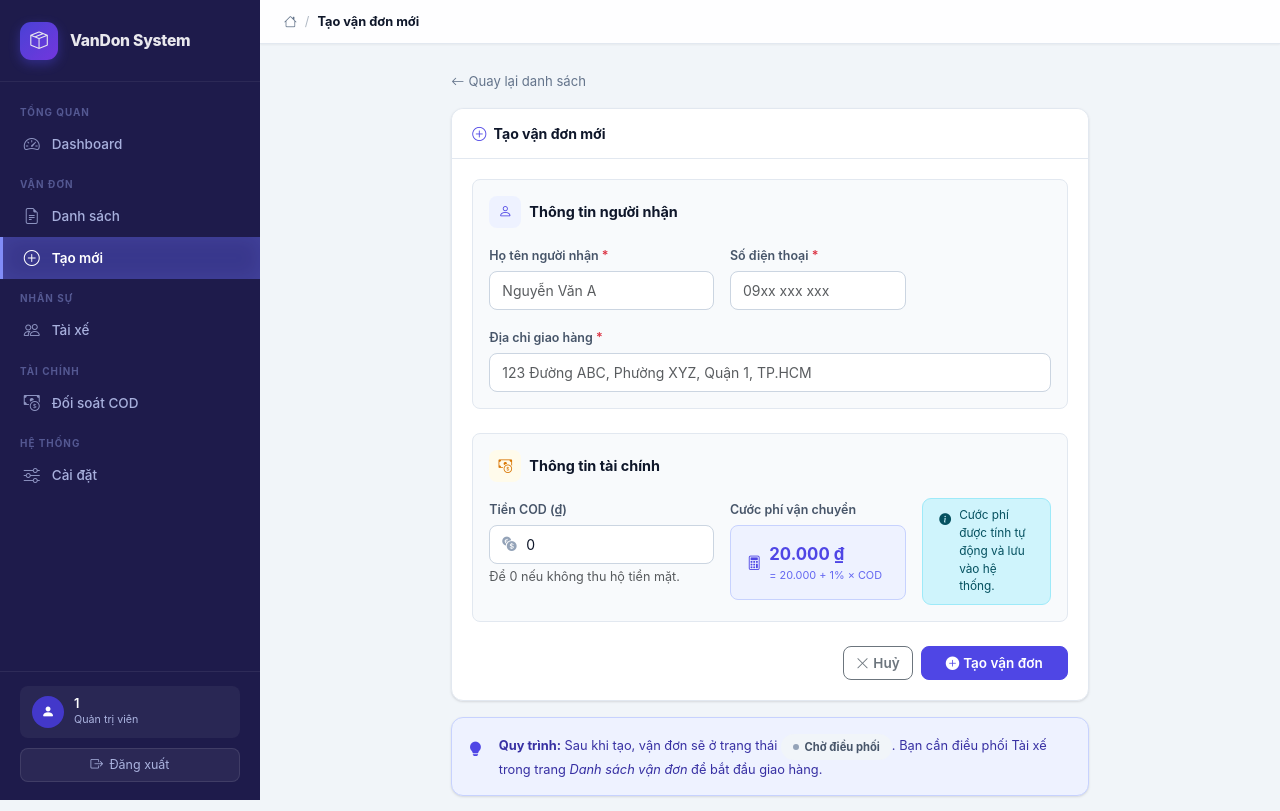
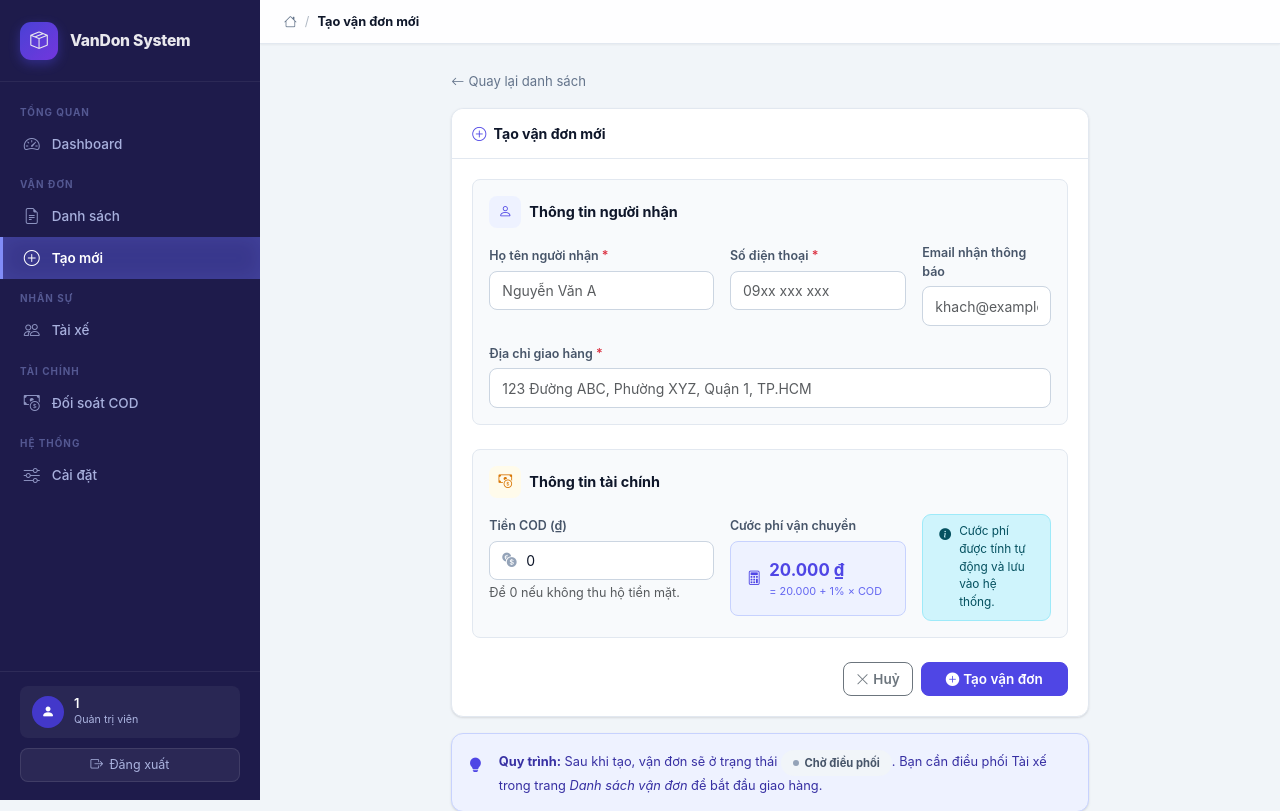
Before and after one commit to Truowngg12/web_quanligiaovan, a Flask app: page /admin/waybills/create in a window 1280 px wide. Shown: the top 811 px of the page. Run offline with Flask 3, Linux system fonts and the light colour scheme; the visitor is signed in with stand-in values (Sample User, id 1); some libraries are stand-ins or nearby versions.

Commit message:
Update to v6 with Excel export and email notifications
Co-authored-by: Copilot <223556219+Copilot@users.noreply.github.com>

```diff
--- a/app.py
+++ b/app.py
@@ -5,14 +5,24 @@ Last-Mile Waybill Management and Financial Reconciliation System
 """
 import os
 import random
+import re
 import string
 from datetime import datetime, date, timedelta
 from decimal import Decimal
 from functools import wraps
 
 import bcrypt
+import io
+import smtplib
+import threading
+import openpyxl
+from openpyxl.styles import (Font, PatternFill, Alignment, Border, Side)
+from openpyxl.utils import get_column_letter
+from email.mime.text      import MIMEText
+from email.mime.multipart import MIMEMultipart
+
 from flask import (Flask, flash, jsonify, redirect, render_template,
-                   request, send_from_directory, session, url_for)
+                   request, send_file, send_from_directory, session, url_for)
 from sqlalchemy import func
 from werkzeug.utils import secure_filename
 
@@ -26,6 +36,18 @@ app.secret_key = "vandon-secret-key-change-in-production-2024"
 app.config["SQLALCHEMY_DATABASE_URI"] = "sqlite:///vandon.db"
 app.config["SQLALCHEMY_TRACK_MODIFICATIONS"] = False
 app.config["SESSION_COOKIE_SAMESITE"] = "Lax"
+
+# ── Email Notification config (Task: Auto Email) ────────────────────────────
+# Cách lấy App Password Gmail:
+#   Google Account → Security → 2-Step Verification → App Passwords
+#   Tạo mật khẩu cho "Mail" → paste 16 ký tự vào MAIL_PASSWORD
+# Đặt MAIL_ENABLED=true trong môi trường khi muốn gửi mail thật
+app.config["MAIL_SERVER"]   = os.environ.get("MAIL_SERVER",   "smtp.gmail.com")
+app.config["MAIL_PORT"]     = int(os.environ.get("MAIL_PORT", "587"))
+app.config["MAIL_USERNAME"] = os.environ.get("MAIL_USERNAME", "your_gmail@gmail.com")
+app.config["MAIL_PASSWORD"] = os.environ.get("MAIL_PASSWORD", "xxxx xxxx xxxx xxxx")
+app.config["MAIL_FROM"]     = os.environ.get("MAIL_FROM",     "VanDon Express <your_gmail@gmail.com>")
+app.config["MAIL_ENABLED"]  = os.environ.get("MAIL_ENABLED",  "false").lower() == "true"
 
 # ── Task 1: File-upload configuration ──────────────────────────────────────────
 _UPLOAD_BASE = os.path.join(os.path.dirname(__file__), "static", "uploads", "proofs")
@@ -164,6 +186,95 @@ def get_setting(key: str, default: str = "") -> str:
     """Fetch a single setting value by key; return default if not found."""
     row = CauHinhHeThong.query.filter_by(key=key).first()
     return row.value if row else default
+
+
+# ── Email Notification helper ──────────────────────────────────────────────────
+def send_status_email(customer_email: str, tracking_id: str,
+                      new_status: str, recipient_name: str = "") -> None:
+    """
+    Gửi email thông báo thay đổi trạng thái vận đơn.
+    Chạy trong daemon thread — KHÔNG block HTTP response.
+    Nếu MAIL_ENABLED=false → bỏ qua hoàn toàn (safe cho dev).
+    """
+    if not app.config.get("MAIL_ENABLED"):
+        app.logger.debug(f"[EMAIL] Skipped (MAIL_ENABLED=false) → {customer_email}")
+        return
+
+    def _worker():
+        try:
+            subject  = f"[VanDon] Vận đơn {tracking_id} — {new_status}"
+            track_url = f"http://localhost:5000/track?id={tracking_id}"
+            html_body = f"""<!DOCTYPE html>
+<html lang="vi">
+<head><meta charset="UTF-8"></head>
+<body style="margin:0;padding:0;background:#f1f5f9;font-family:'Segoe UI',Arial,sans-serif;">
+  <div style="max-width:560px;margin:32px auto;border-radius:16px;overflow:hidden;
+              box-shadow:0 4px 24px rgba(0,0,0,.10);">
+    <div style="background:linear-gradient(135deg,#1e1b4b,#4338ca);padding:28px 32px;text-align:center;">
+      <div style="font-size:28px;margin-bottom:6px;">📦</div>
+      <h1 style="color:#fff;margin:0;font-size:20px;font-weight:800;">Thông báo vận đơn</h1>
+      <p style="color:rgba(199,210,254,.75);margin:6px 0 0;font-size:13px;">
+        VanDon Express — Hệ thống Quản lý Giao vận chặng cuối</p>
+    </div>
+    <div style="background:#fff;padding:28px 32px;">
+      <p style="color:#334155;font-size:15px;margin-top:0;">
+        Xin chào <strong>{recipient_name or "Quý khách"}</strong>,</p>
+      <p style="color:#475569;font-size:14px;line-height:1.7;">
+        Đơn hàng của bạn vừa được cập nhật trạng thái mới:</p>
+      <div style="background:#f0fdf4;border:1.5px solid #86efac;border-radius:12px;
+                  padding:20px;margin:20px 0;text-align:center;">
+        <div style="font-size:11px;color:#64748b;text-transform:uppercase;
+                    letter-spacing:.1em;font-weight:700;margin-bottom:6px;">Mã vận đơn</div>
+        <div style="font-family:'Courier New',monospace;font-size:24px;font-weight:900;
+                    color:#1e1b4b;letter-spacing:.06em;margin-bottom:12px;">{tracking_id}</div>
+        <div style="display:inline-block;background:#16a34a;color:#fff;
+                    padding:7px 22px;border-radius:20px;font-weight:700;font-size:14px;">
+          ✓ {new_status}</div>
+      </div>
+      <p style="color:#64748b;font-size:13px;margin-bottom:4px;">
+        Tra cứu tình trạng đơn hàng của bạn:</p>
+      <a href="{track_url}" style="display:inline-block;background:#eef2ff;color:#4f46e5;
+         padding:10px 20px;border-radius:9px;text-decoration:none;
+         font-weight:700;font-size:13px;">
+        🔍 Tra cứu vận đơn {tracking_id}</a>
+      <hr style="border:none;border-top:1px solid #f1f5f9;margin:24px 0;">
+      <p style="color:#94a3b8;font-size:11px;margin:0;line-height:1.6;">
+        Email này được gửi tự động từ hệ thống VanDon Express.<br>
+        Vui lòng không trả lời email này.</p>
+    </div>
+  </div>
+</body>
+</html>"""
+            msg = MIMEMultipart("alternative")
+            msg["Subject"] = subject
+            msg["From"]    = app.config["MAIL_FROM"]
+            msg["To"]      = customer_email
+            msg.attach(MIMEText(html_body, "html", "utf-8"))
+
+            with smtplib.SMTP(app.config["MAIL_SERVER"],
+                              app.config["MAIL_PORT"]) as srv:
+                srv.ehlo()
+                srv.starttls()
+                srv.login(app.config["MAIL_USERNAME"],
+                          app.config["MAIL_PASSWORD"])
+                srv.sendmail(app.config["MAIL_FROM"],
+                             [customer_email], msg.as_bytes())
+            app.logger.info(
+                f"[EMAIL] ✔ Sent to {customer_email} for {tracking_id}")
+        except Exception as exc:
+            # Lỗi email KHÔNG crash request chính
+            app.logger.error(
+                f"[EMAIL] ✘ Failed → {customer_email} / {tracking_id}: {exc}")
+
+    threading.Thread(target=_worker, daemon=True).start()
+
+
+def get_customer_contact(waybill: VanDon):
+    """Return recipient name and optional email stored in the waybill contact."""
+    parts = waybill.ThongTinNhan.split(" | ")
+    name = parts[0].strip() if parts else ""
+    email = parts[3].strip() if len(parts) > 3 else ""
+    return name, email if re.fullmatch(r"[^@\s]+@[^@\s]+\.[^@\s]+", email) else None
 
 
 # ──────────────────────────────────────────────────────────────────────────────
@@ -363,15 +474,19 @@ def admin_create_waybill():
         ten_nhan    = request.form.get("ten_nhan",    "").strip()
         sdt_nhan    = request.form.get("sdt_nhan",    "").strip()
         dia_chi     = request.form.get("dia_chi",     "").strip()
+        email_nhan  = request.form.get("email_nhan",  "").strip()
         raw_cod     = request.form.get("tien_cod",    "0").strip() or "0"
 
         if not all([ten_nhan, sdt_nhan, dia_chi]):
             flash("Vui lòng điền đầy đủ thông tin người nhận!", "danger")
             return render_template("admin/waybill_create.html", drivers=drivers)
+        if email_nhan and not re.fullmatch(r"[^@\s]+@[^@\s]+\.[^@\s]+", email_nhan):
+            flash("Email người nhận không hợp lệ!", "danger")
+            return render_template("admin/waybill_create.html", drivers=drivers)
 
         tien_cod     = Decimal(raw_cod)
         cuoc_phi     = calculate_shipping_fee(tien_cod)
-        thong_tin    = f"{ten_nhan} | {sdt_nhan} | {dia_chi}"
+        thong_tin    = " | ".join(filter(None, [ten_nhan, sdt_nhan, dia_chi, email_nhan]))
         ma_van_don   = generate_waybill_id()
 
         try:
@@ -884,6 +999,19 @@ def driver_update_status(ma_van_don):
             cod_fmt = vnd_format(van_don.TienCOD)
             flash(f"✔ Giao hàng thành công! Ví COD đã được cộng {cod_fmt}.", "success")
 
+            # ── Email Notification (non-blocking, ADD-ON) ─────────────────
+            # ThongTinNhan format: "Tên | SĐT | Địa chỉ | Email" (4 trường)
+            # Nếu chỉ có 3 trường (format cũ) → bỏ qua, không crash
+            _cust_name, _cust_email = get_customer_contact(van_don)
+            if _cust_email and "@" in _cust_email:
+                send_status_email(
+                    customer_email=_cust_email,
+                    tracking_id=ma_van_don,
+                    new_status=VanDon.STATUS_SUCCESS,
+                    recipient_name=_cust_name,
+                )
+            # ── END Email Notification ────────────────────────────────────
+
         elif action == "fail":
             if not ly_do:
                 flash("Bạn phải nhập lý do khi báo giao thất bại!", "danger")
@@ -898,6 +1026,15 @@ def driver_update_status(ma_van_don):
             ))
             db.session.commit()
             flash("Đã cập nhật trạng thái giao thất bại.", "info")
+
+            _cust_name, _cust_email = get_customer_contact(van_don)
+            if _cust_email:
+                send_status_email(
+                    customer_email=_cust_email,
+                    tracking_id=ma_van_don,
+                    new_status=VanDon.STATUS_FAILED,
+                    recipient_name=_cust_name,
+                )
 
         else:
             flash("Hành động không hợp lệ.", "danger")
@@ -921,6 +1058,182 @@ def serve_proof(filename):
 # ──────────────────────────────────────────────────────────────────────────────
 # ADMIN — System Settings (Task 2)
 # ──────────────────────────────────────────────────────────────────────────────
+
+# ──────────────────────────────────────────────────────────────────────────────
+# ADMIN — Export Excel (ADD-ON)
+# ──────────────────────────────────────────────────────────────────────────────
+@app.route("/admin/export/excel")
+@admin_required
+def admin_export_excel():
+    """
+    Xuất toàn bộ VAN_DON ra Excel 2 sheet: chi tiết + tóm tắt.
+    Dùng openpyxl, stream qua BytesIO — không ghi file lên disk.
+    Không thay đổi bất kỳ logic nghiệp vụ nào.
+    """
+    # ── 1. Query ─────────────────────────────────────────────────
+    rows = (
+        db.session.query(VanDon, TaiXe)
+        .outerjoin(TaiXe, VanDon.MaTaiXe == TaiXe.MaTaiXe)
+        .order_by(VanDon.NgayTao.desc())
+        .all()
+    )
+
+    # ── 2. Workbook + styles ──────────────────────────────────────
+    wb  = openpyxl.Workbook()
+    ws1 = wb.active
+    ws1.title = "Danh sách vận đơn"
+
+    _thin   = Side(style="thin", color="D1D5DB")
+    _border = Border(left=_thin, right=_thin, top=_thin, bottom=_thin)
+
+    _hdr_font  = Font(name="Calibri", bold=True, color="FFFFFF", size=10)
+    _hdr_fill  = PatternFill("solid", fgColor="1E1B4B")
+    _hdr_align = Alignment(horizontal="center", vertical="center", wrap_text=True)
+    _cell_align = Alignment(horizontal="left",  vertical="center")
+    _num_align  = Alignment(horizontal="right", vertical="center")
+
+    _status_fill = {
+        VanDon.STATUS_PENDING:    PatternFill("solid", fgColor="F8FAFC"),
+        VanDon.STATUS_DELIVERING: PatternFill("solid", fgColor="FFFBEB"),
+        VanDon.STATUS_SUCCESS:    PatternFill("solid", fgColor="F0FDF4"),
+        VanDon.STATUS_FAILED:     PatternFill("solid", fgColor="FEF2F2"),
+        VanDon.STATUS_RECONCILED: PatternFill("solid", fgColor="EEF2FF"),
+    }
+
+    # ── 3. Headers ────────────────────────────────────────────────
+    HEADERS = [
+        ("Mã vận đơn",       18),
+        ("Người nhận",        22),
+        ("Số điện thoại",     15),
+        ("Địa chỉ giao",      38),
+        ("Email",             28),
+        ("Tiền COD (₫)",      16),
+        ("Cước phí (₫)",      14),
+        ("Trạng thái",        18),
+        ("Tài xế",            20),
+        ("Ngày tạo",          18),
+        ("Ảnh minh chứng",    16),
+    ]
+    for col, (title, width) in enumerate(HEADERS, 1):
+        c = ws1.cell(row=1, column=col, value=title)
+        c.font      = _hdr_font
+        c.fill      = _hdr_fill
+        c.alignment = _hdr_align
+        c.border    = _border
+        ws1.column_dimensions[get_column_letter(col)].width = width
+    ws1.row_dimensions[1].height = 28
+
+    # ── 4. Data rows ──────────────────────────────────────────────
+    VND_FMT = '#,##0 [$₫-vi-VN]'
+    for r, (w, tx) in enumerate(rows, 2):
+        parts = w.ThongTinNhan.split(" | ")
+        sf    = _status_fill.get(w.TrangThai)
+
+        vals = [
+            w.MaVanDon,
+            parts[0] if len(parts) > 0 else "",
+            parts[1] if len(parts) > 1 else "",
+            parts[2] if len(parts) > 2 else "",
+            parts[3] if len(parts) > 3 else "",
+            float(w.TienCOD),
+            float(w.CuocPhi),
+            w.TrangThai,
+            tx.TenTaiXe if tx else "—",
+            w.NgayTao.strftime("%d/%m/%Y %H:%M") if w.NgayTao else "",
+            "Có ảnh" if w.HinhAnhMinhChung else "",
+        ]
+        for col, val in enumerate(vals, 1):
+            c = ws1.cell(row=r, column=col, value=val)
+            c.border    = _border
+            c.alignment = _cell_align
+            if sf:
+                c.fill = sf
+        for col in (6, 7):        # format tiền
+            ws1.cell(row=r, column=col).number_format = VND_FMT
+            ws1.cell(row=r, column=col).alignment     = _num_align
+
+    ws1.freeze_panes = "A2"
+    ws1.auto_filter.ref = f"A1:{get_column_letter(len(HEADERS))}1"
+
+    # ── 5. Summary sheet ──────────────────────────────────────────
+    ws2 = wb.create_sheet("Tóm tắt")
+    ws2.column_dimensions["A"].width = 34
+    ws2.column_dimensions["B"].width = 22
+
+    total     = len(rows)
+    ok        = sum(1 for w, _ in rows
+                    if w.TrangThai in [VanDon.STATUS_SUCCESS,
+                                       VanDon.STATUS_RECONCILED])
+    fail      = sum(1 for w, _ in rows if w.TrangThai == VanDon.STATUS_FAILED)
+    going     = sum(1 for w, _ in rows if w.TrangThai == VanDon.STATUS_DELIVERING)
+    wait      = sum(1 for w, _ in rows if w.TrangThai == VanDon.STATUS_PENDING)
+    cod_ok    = sum(float(w.TienCOD) for w, _ in rows
+                    if w.TrangThai in [VanDon.STATUS_SUCCESS,
+                                       VanDon.STATUS_RECONCILED])
+    fee_total = sum(float(w.CuocPhi) for w, _ in rows)
+    pct       = round(ok / total * 100, 1) if total else 0.0
+
+    _s_hdr  = Font(name="Calibri", bold=True, size=13, color="1E1B4B")
+    _s_key  = Font(name="Calibri", bold=True, size=10)
+    _s_sub  = Font(name="Calibri", bold=True, size=10, color="FFFFFF")
+    _s_fill = PatternFill("solid", fgColor="EEF2FF")
+    _sub_fill = PatternFill("solid", fgColor="4338CA")
+
+    summary = [
+        ("📊 BÁO CÁO TỔNG HỢP VẬN ĐƠN",        None,       "title"),
+        (None,                                    None,       None),
+        ("Chỉ số",                               "Giá trị",  "subhdr"),
+        ("Tổng số vận đơn",                       total,      "data"),
+        ("Giao thành công (+ Đã đối soát)",        ok,         "data"),
+        ("Đang giao",                             going,      "data"),
+        ("Giao thất bại",                         fail,       "data"),
+        ("Chờ điều phối",                         wait,       "data"),
+        ("Tỉ lệ thành công (%)",                  pct,        "data"),
+        (None,                                    None,       None),
+        ("Tổng COD đã thu (₫)",                   cod_ok,     "money"),
+        ("Tổng cước phí (₫)",                    fee_total,  "money"),
+        (None,                                    None,       None),
+        ("Xuất lúc",   datetime.now().strftime("%d/%m/%Y %H:%M:%S"), "data"),
+        ("Xuất bởi",   "VanDon System — Admin Dashboard",           "data"),
+    ]
+
+    for sr, row_data in enumerate(summary, 1):
+        label, value, rtype = row_data
+        if not label:
+            continue
+        ca = ws2.cell(row=sr, column=1, value=label)
+        cb = ws2.cell(row=sr, column=2, value=value)
+        if rtype == "title":
+            ca.font = _s_hdr
+        elif rtype == "subhdr":
+            ca.font = cb.font = _s_sub
+            ca.fill = cb.fill = _sub_fill
+        elif rtype == "money":
+            ca.font = _s_key
+            cb.number_format = '#,##0 [$₫-vi-VN]'
+            ca.fill = cb.fill = _s_fill
+        else:
+            ca.font = _s_key
+            if sr % 2 == 0:
+                ca.fill = cb.fill = _s_fill
+
+    # ── 6. Stream response ────────────────────────────────────────
+    buf  = io.BytesIO()
+    wb.save(buf)
+    buf.seek(0)
+
+    today    = datetime.now().strftime("%Y%m%d_%H%M")
+    dl_name  = f"BaoCao_VanDon_{today}.xlsx"
+    return send_file(
+        buf,
+        mimetype=(
+            "application/vnd.openxmlformats-officedocument"
+            ".spreadsheetml.sheet"
+        ),
+        as_attachment=True,
+        download_name=dl_name,
+    )
+
 
 # Default settings seeded on first run
 _DEFAULT_SETTINGS = [
--- a/requirements.txt
+++ b/requirements.txt
@@ -2,3 +2,4 @@ Flask==3.0.3
 Flask-SQLAlchemy==3.1.1
 bcrypt==4.1.2
 python-dotenv==1.0.1
+openpyxl==3.1.2
--- a/templates/admin/dashboard.html
+++ b/templates/admin/dashboard.html
@@ -14,6 +14,11 @@
   <div class="d-flex gap-2">
     <a href="{{ url_for('track_waybill') }}" class="btn btn-outline-secondary btn-sm" target="_blank">
       <i class="bi bi-search me-1"></i>Tra cứu công khai
+    </a>
+    <a href="{{ url_for('admin_export_excel') }}"
+       class="btn btn-success btn-sm"
+       title="Xuất toàn bộ dữ liệu vận đơn ra Excel (.xlsx)">
+      <i class="bi bi-file-earmark-excel-fill me-1"></i>Xuất Excel
     </a>
     <a href="{{ url_for('admin_create_waybill') }}" class="btn btn-primary btn-sm">
       <i class="bi bi-plus-lg me-1"></i>Tạo vận đơn
--- a/templates/admin/waybill_create.html
+++ b/templates/admin/waybill_create.html
@@ -43,7 +43,9 @@
                        placeholder="09xx xxx xxx" required maxlength="15">
               </div>
               <div class="col-12 col-md-3">
-                <!-- spacer -->
+                <label class="form-label">Email nhận thông báo</label>
+                <input type="email" name="email_nhan" class="form-control"
+                       placeholder="khach@example.com" maxlength="100">
               </div>
               <div class="col-12">
                 <label class="form-label">Địa chỉ giao hàng <span class="text-danger">*</span></label>
--- a/templates/admin/waybills.html
+++ b/templates/admin/waybills.html
@@ -3,6 +3,9 @@
 {% block breadcrumb %}Danh sách vận đơn{% endblock %}
 
 {% block topbar_actions %}
+<a href="{{ url_for('admin_export_excel') }}" class="btn btn-success btn-sm">
+  <i class="bi bi-file-earmark-excel-fill me-1"></i>Xuất Excel
+</a>
 <a href="{{ url_for('admin_create_waybill') }}" class="btn btn-primary btn-sm">
   <i class="bi bi-plus-lg me-1"></i>Tạo vận đơn
 </a>
```
Also changed, not shown: README.md.
